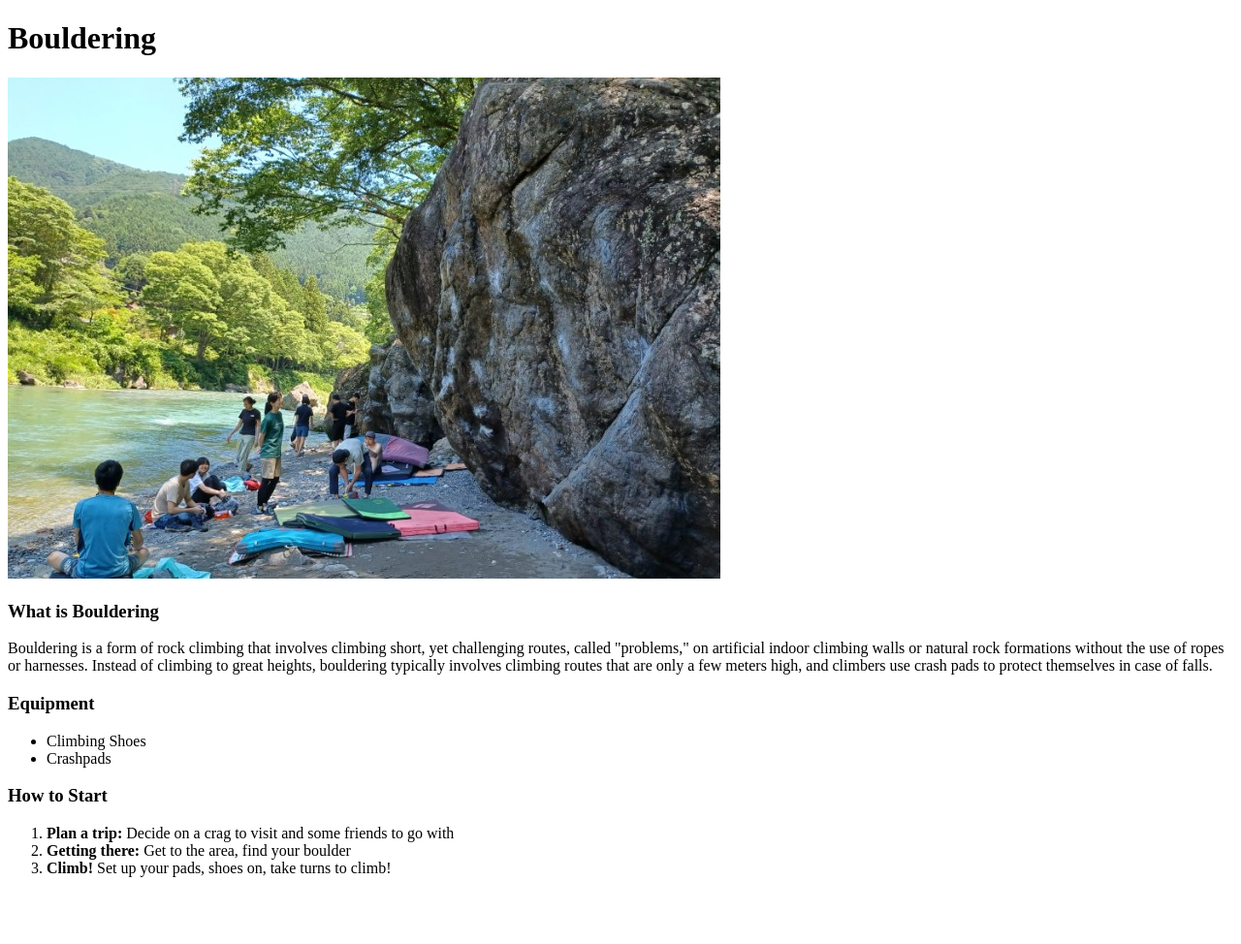
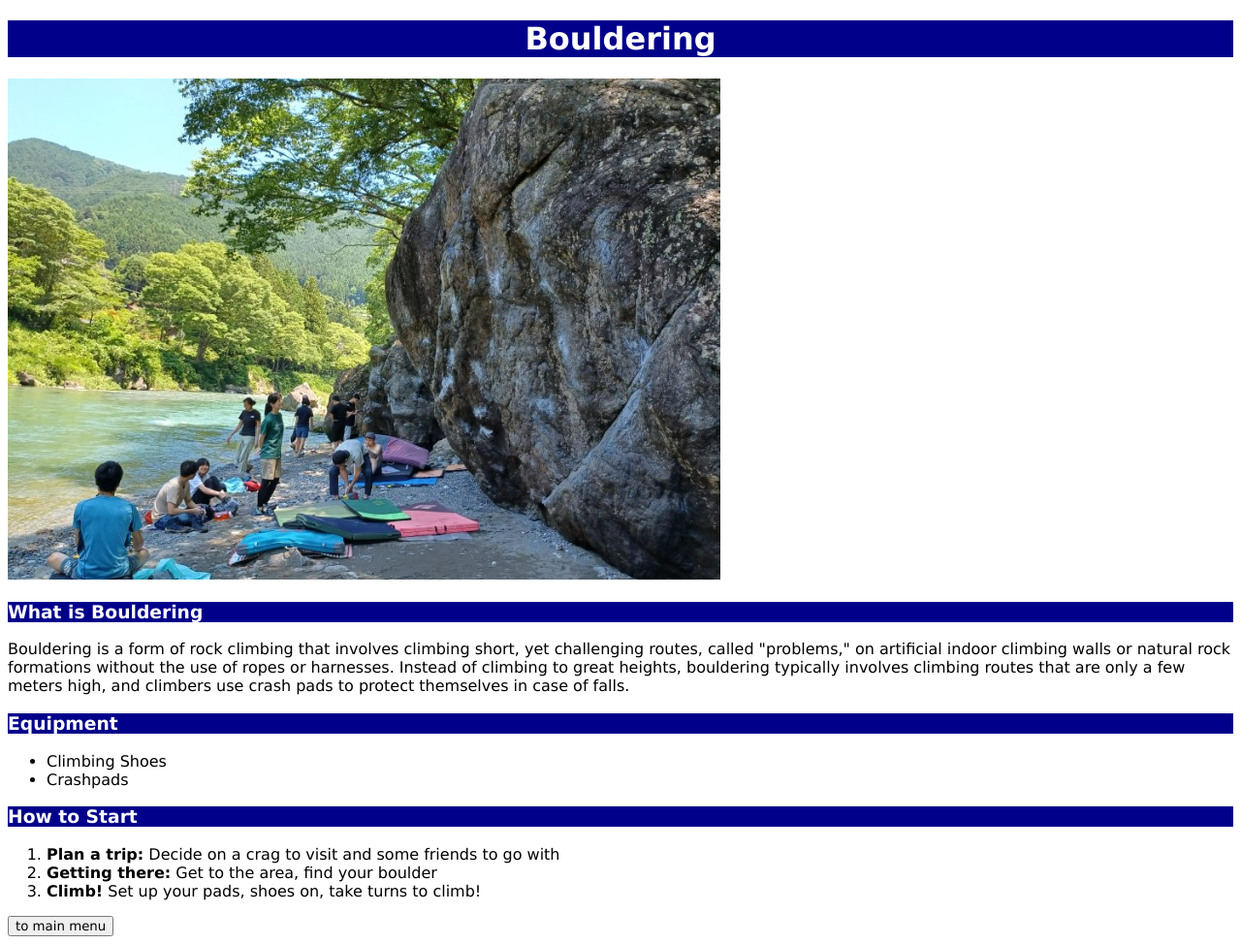
Before and after one commit to grouchyhamster/odin-recipes, a plain HTML site: page recipes/bouldering.html in a window 1280 px wide. Shown: the whole page at 97% size. Before the commit the page ends 921 px from the top, so only its background shows below. Drawn offline with Linux system fonts and the light colour scheme.

Commit message:
Iteration 4: Added CSS

```diff
--- a/recipes/bouldering.html
+++ b/recipes/bouldering.html
@@ -4,6 +4,9 @@
     <meta charset="UTF-8">
     <meta name="viewport" content="width=device-width, initial-scale=1.0">
     <title>Bouldering</title>
+
+    <link rel="stylesheet" href="stylessub.css">
+
 </head>
 <body>
     <h1>Bouldering</h1>
@@ -26,6 +29,9 @@
         <li><strong>Climb!</strong> Set up your pads, shoes on, take turns to climb!</li>
     </ol>
 
+    <button>
+        <a href=></a> to main menu
+    </button>
 
 </body>
 </html>
--- /dev/null
+++ b/recipes/stylessub.css
@@ -0,0 +1,18 @@
+/*styles for subpages.css*/
+
+* {
+    font-family: Verdana, Geneva, Tahoma, sans-serif
+}
+
+h1, h3 {
+    background-color: darkblue;
+    color: white;
+}
+
+h1 {
+    text-align: center;
+}
+
+button {
+    margin: 0 auto;
+}
--- /dev/null
+++ b/styles.css
@@ -0,0 +1,11 @@
+/*styles.css*/
+
+* {
+    font-family: Verdana, Geneva, Tahoma, sans-serif
+}
+
+h1 {
+    background-color: darkblue;
+    color: white;
+    text-align: center;
+}
```
Also changed, not shown: index.html (+4 -0 lines), recipes/sportclimb.html (+1 -0 lines), recipes/tradclimb.html (+1 -0 lines).
